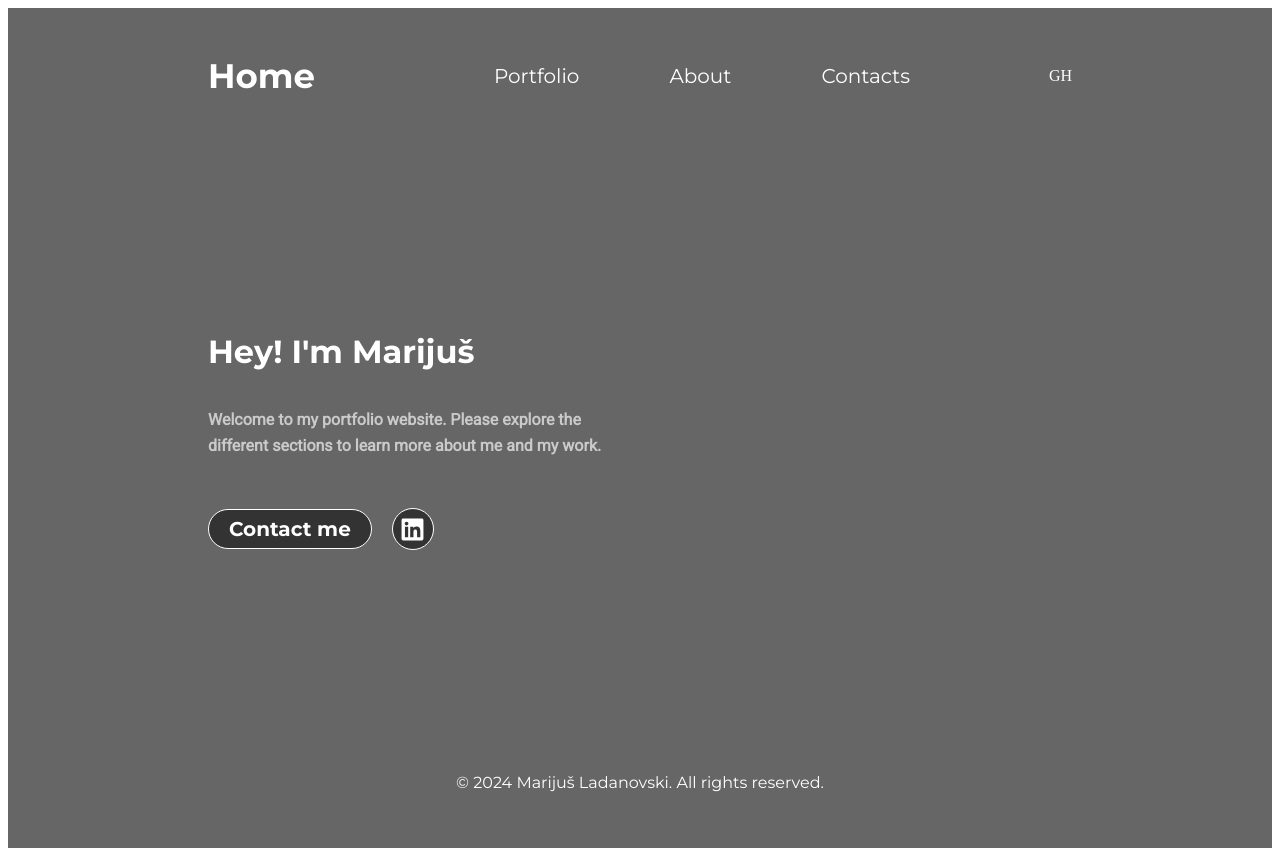
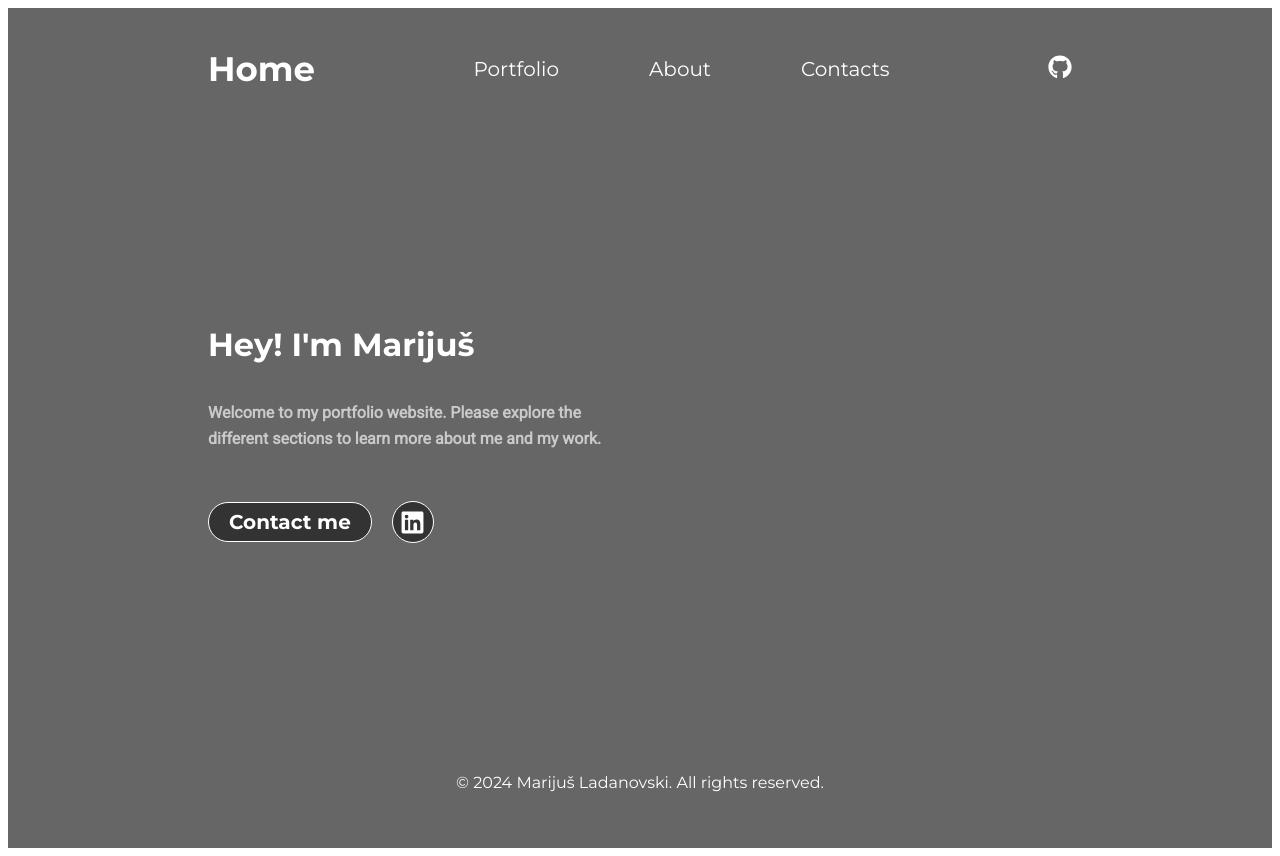
Before and after one commit to Decpwnz/portfolio-app, a React (Vite) app: page / in a window 1280 px wide. Built offline with nearby package versions, Linux system fonts and the light colour scheme.

Commit message:
add github icon, remove unescessary padding on navigation bar, adjust pretiter printWidth 120 -> 100

```diff
--- a/src/pages/Home/Home.module.css
+++ b/src/pages/Home/Home.module.css
@@ -25,6 +25,8 @@
   list-style-type: none;
   display: flex;
   gap: 50px;
+  padding: 0;
+  margin: 0;
 }
 
 .nav a {
@@ -36,6 +38,7 @@
   padding: 5px 20px;
   border-radius: 20px;
   transition: color 0.3s ease;
+  display: block;
 }
 
 .nav a:hover {
--- a/src/pages/Home/index.tsx
+++ b/src/pages/Home/index.tsx
@@ -1,4 +1,4 @@
-import { FaLinkedin } from 'react-icons/fa'
+import { FaLinkedin, FaGithub } from 'react-icons/fa'
 import { Link } from 'react-router-dom'
 
 import styles from './Home.module.css'
@@ -21,12 +21,22 @@ function Home() {
             </li>
           </ul>
         </nav>
-        <div className={styles.themeToggle}>{/* TODO Github icon or theme toggle button here */}GH</div>
+        <div className={styles.socialIcons}>
+          <a
+            style={{ color: 'white' }}
+            href="https://github.com/Decpwnz/"
+            target="_blank"
+            rel="noopener noreferrer"
+          >
+            <FaGithub size={24} />
+          </a>
+        </div>
       </header>
       <main className={styles.main}>
         <h1>Hey! I'm Marijuš</h1>
         <p>
-          Welcome to my portfolio website. Please explore the different sections to learn more about me and my work.
+          Welcome to my portfolio website. Please explore the different sections to learn more about
+          me and my work.
         </p>
         <div className={styles.contactContainer}>
           <button className={styles.contactButton}>Contact me</button>
```
Also changed, not shown: .prettierrc.json.
